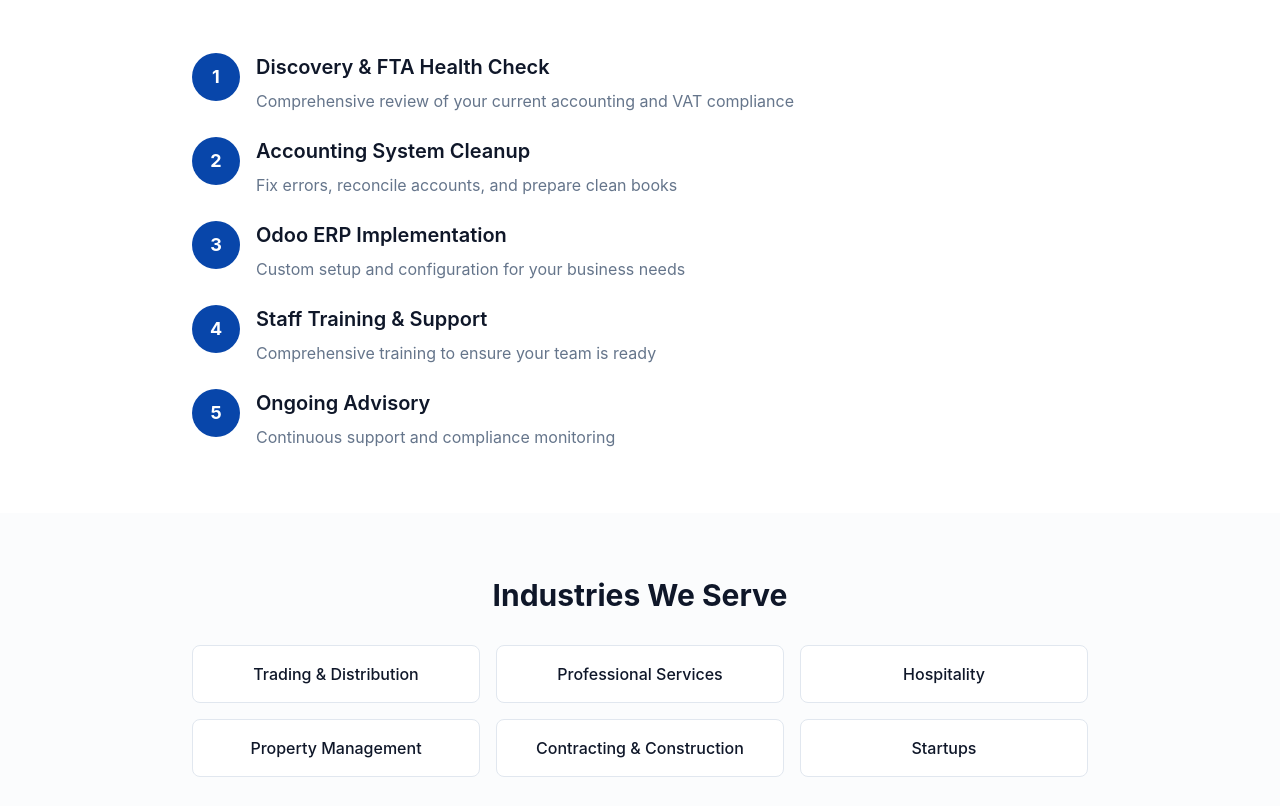
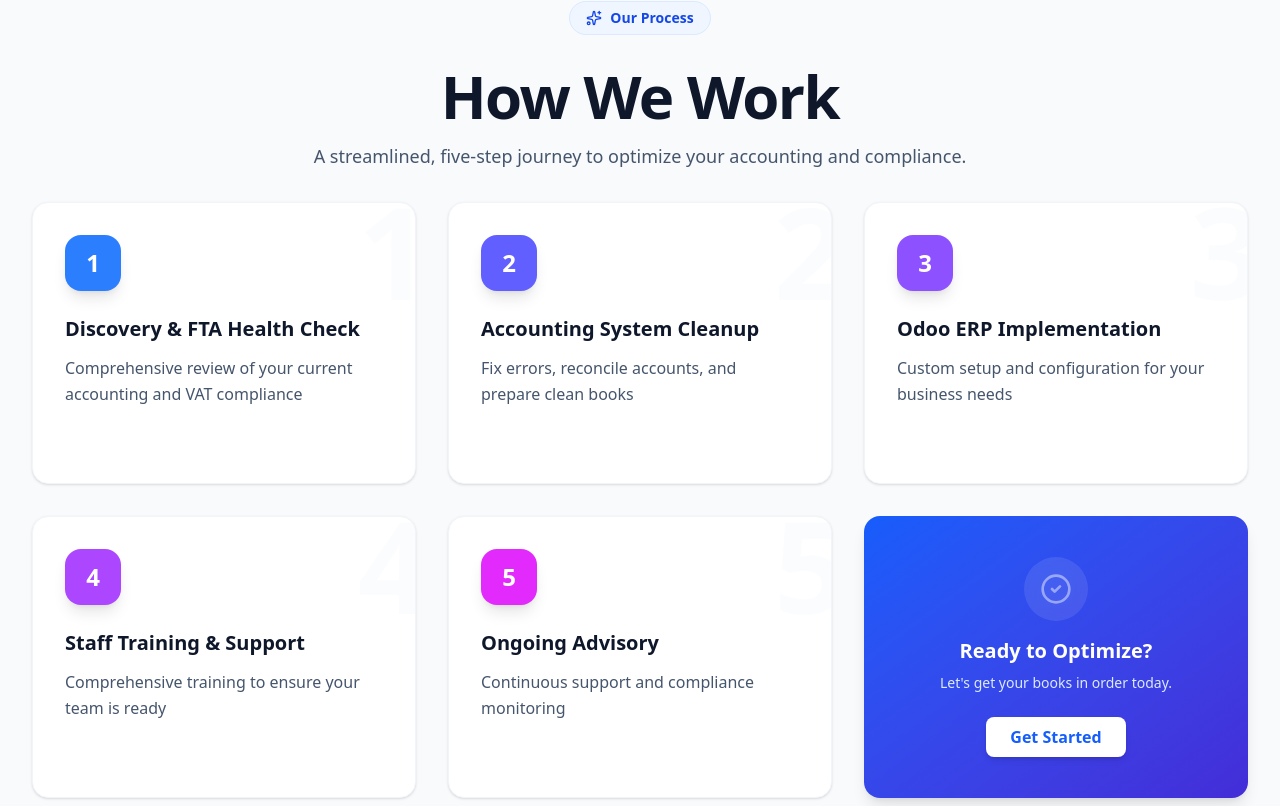
Before and after one commit to kasem1234357/erad2, a React (Vite) app: page / in a window 1280 px wide. Shown: the part 5094-5900 px from the top of the page. Built offline with nearby package versions, Linux system fonts and the light colour scheme.

Commit message:
fix how to work section

```diff
--- /dev/null
+++ b/src/components/ui/Test2.tsx
@@ -0,0 +1,148 @@
+import  { useState, useEffect } from 'react';
+import { ArrowRight, CheckCircle2, Sparkles } from 'lucide-react';
+
+export default function Test2() {
+  const [isVisible, setIsVisible] = useState(false);
+
+  useEffect(() => {
+    setIsVisible(true);
+  }, []);
+
+  const steps = [
+    {
+      id: 1,
+      title: "Discovery & FTA Health Check",
+      description: "Comprehensive review of your current accounting and VAT compliance",
+      color: "bg-blue-500"
+    },
+    {
+      id: 2,
+      title: "Accounting System Cleanup",
+      description: "Fix errors, reconcile accounts, and prepare clean books",
+      color: "bg-indigo-500"
+    },
+    {
+      id: 3,
+      title: "Odoo ERP Implementation",
+      description: "Custom setup and configuration for your business needs",
+      color: "bg-violet-500"
+    },
+    {
+      id: 4,
+      title: "Staff Training & Support",
+      description: "Comprehensive training to ensure your team is ready",
+      color: "bg-purple-500"
+    },
+    {
+      id: 5,
+      title: "Ongoing Advisory",
+      description: "Continuous support and compliance monitoring",
+      color: "bg-fuchsia-500"
+    }
+  ];
+
+  return (
+    <div className="min-h-screen bg-slate-50 py-24 px-4 sm:px-6 lg:px-8 font-sans text-slate-800 overflow-hidden">
+
+      {/* Decorative Background Elements */}
+      <div className="absolute top-0 left-0 w-full h-full overflow-hidden pointer-events-none z-0">
+        <div className="absolute top-[-10%] right-[-5%] w-96 h-96 bg-blue-100 rounded-full mix-blend-multiply filter blur-3xl opacity-70 animate-blob"></div>
+        <div className="absolute top-[20%] left-[-10%] w-96 h-96 bg-purple-100 rounded-full mix-blend-multiply filter blur-3xl opacity-70 animate-blob animation-delay-2000"></div>
+        <div className="absolute bottom-[-10%] left-[20%] w-96 h-96 bg-pink-100 rounded-full mix-blend-multiply filter blur-3xl opacity-70 animate-blob animation-delay-4000"></div>
+      </div>
+
+      {/* Header Section */}
+      <div className={`relative z-10 max-w-4xl mx-auto text-center mb-8 transition-all duration-1000 ease-out ${isVisible ? 'opacity-100 translate-y-0' : 'opacity-0 -translate-y-10'}`}>
+        <div className="inline-flex items-center gap-2 px-4 py-1.5 rounded-full bg-blue-50 text-blue-700 text-sm font-semibold mb-6 border border-blue-100">
+          <Sparkles size={16} />
+          <span>Our Process</span>
+        </div>
+        <h2 className="text-4xl md:text-6xl font-extrabold text-slate-900 tracking-tight mb-2 leading-tight">
+          How We Work
+        </h2>
+        <p className="text-lg text-slate-600 max-w-2xl mx-auto">
+          A streamlined, five-step journey to optimize your accounting and compliance.
+        </p>
+      </div>
+
+      {/* Process Grid */}
+      <div className="relative z-10 max-w-7xl mx-auto">
+        <div className="grid grid-cols-1 md:grid-cols-2 lg:grid-cols-3 gap-8">
+
+          {steps.map((step, index) => (
+            <div
+              key={step.id}
+              className={`group relative bg-white rounded-2xl p-8 shadow-sm hover:shadow-xl border border-slate-100 transition-all duration-500 ease-out hover:-translate-y-2 overflow-hidden`}
+              style={{
+                transitionDelay: `${index * 100}ms`,
+                opacity: isVisible ? 1 : 0,
+                transform: isVisible ? 'translateY(0)' : 'translateY(40px)'
+              }}
+            >
+              {/* Gradient Top Line */}
+              <div className={`absolute top-0 left-0 right-0 h-1.5 ${step.color} transform origin-left scale-x-0 group-hover:scale-x-100 transition-transform duration-500`}></div>
+
+              {/* Number Watermark */}
+              <div className="absolute -right-4 -top-4 text-9xl font-bold text-slate-50 opacity-50 group-hover:text-slate-100 group-hover:scale-110 transition-all duration-500 select-none z-0">
+                {step.id}
+              </div>
+
+              <div className="relative z-10">
+                {/* Step Number Badge */}
+                <div className={`w-14 h-14 rounded-2xl ${step.color} shadow-lg flex items-center justify-center mb-6 group-hover:rotate-6 transition-transform duration-300`}>
+                  <span className="text-2xl font-bold text-white">{step.id}</span>
+                </div>
+
+                <h3 className="text-xl font-bold text-slate-900 mb-3 group-hover:text-blue-700 transition-colors">
+                  {step.title}
+                </h3>
+
+                <p className="text-slate-600 leading-relaxed mb-6">
+                  {step.description}
+                </p>
+
+                <div className="flex items-center text-sm font-semibold text-blue-600 opacity-0 transform translate-x-4 group-hover:opacity-100 group-hover:translate-x-0 transition-all duration-300">
+                  Learn more <ArrowRight size={16} className="ml-2" />
+                </div>
+              </div>
+            </div>
+          ))}
+
+          {/* Call to Action Card (Fills the last slot nicely) */}
+          <div
+            className={`flex flex-col items-center justify-center p-8 text-center bg-gradient-to-br from-blue-600 to-indigo-700 rounded-2xl shadow-lg text-white transition-all duration-700 delay-700 ease-out hover:-translate-y-2 ${isVisible ? 'opacity-100 translate-y-0' : 'opacity-0 translate-y-20'}`}
+          >
+            <div className="w-16 h-16 bg-white/20 backdrop-blur-sm rounded-full flex items-center justify-center mb-4 animate-pulse">
+              <CheckCircle2 size={32} className="text-white" />
+            </div>
+            <h3 className="text-xl font-bold mb-2">Ready to Optimize?</h3>
+            <p className="text-blue-100 mb-6 text-sm">Let's get your books in order today.</p>
+            <button className="bg-white text-blue-600 px-6 py-2 rounded-lg font-bold hover:bg-blue-50 transition-colors shadow-md">
+              Get Started
+            </button>
+          </div>
+
+        </div>
+      </div>
+
+      {/* CSS for Blob Animation */}
+      <style>{`
+        @keyframes blob {
+          0% { transform: translate(0px, 0px) scale(1); }
+          33% { transform: translate(30px, -50px) scale(1.1); }
+          66% { transform: translate(-20px, 20px) scale(0.9); }
+          100% { transform: translate(0px, 0px) scale(1); }
+        }
+        .animate-blob {
+          animation: blob 7s infinite;
+        }
+        .animation-delay-2000 {
+          animation-delay: 2s;
+        }
+        .animation-delay-4000 {
+          animation-delay: 4s;
+        }
+      `}</style>
+    </div>
+  );
+}
--- a/src/pages/Home.tsx
+++ b/src/pages/Home.tsx
@@ -13,6 +13,7 @@ import certificate2 from '../assets/photo_2026-01-24_11-28-33.jpg';
 import ModernSection from '../components/ui/Test';
 import { StarButton } from '../components/ui/CustmBusston';
 import { CertificateCard } from '../components/ui/Certifications';
+import Test2 from '../components/ui/Test2';
 const iconMap = {
   Calculator,
   Shield,
@@ -280,7 +281,7 @@ export const Home = () => {
       </section>
 
       {/* Process */}
-      <section className="py-16 bg-white">
+      {/* <section className="py-16 bg-white">
         <div className="container mx-auto px-4 sm:px-6 lg:px-8">
           <div className="max-w-4xl mx-auto">
             <h2 className="text-3xl font-bold text-center mb-12">How We Work</h2>
@@ -299,7 +300,8 @@ export const Home = () => {
             </div>
           </div>
         </div>
-      </section>
+      </section> */}
+      <Test2/>
 
       {/* Industries */}
       <section className="py-16 bg-muted/30">
```
